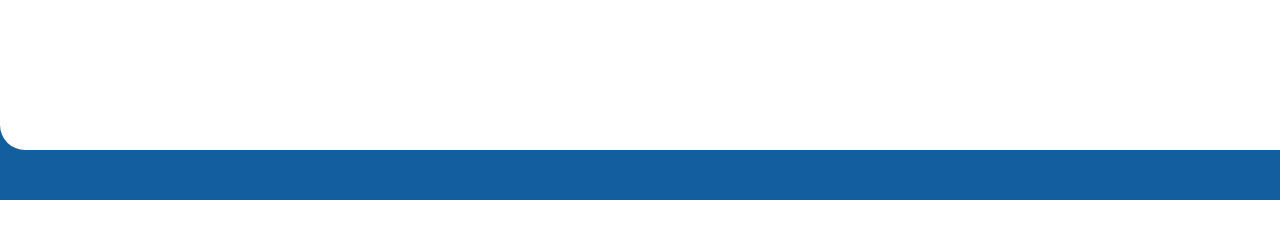
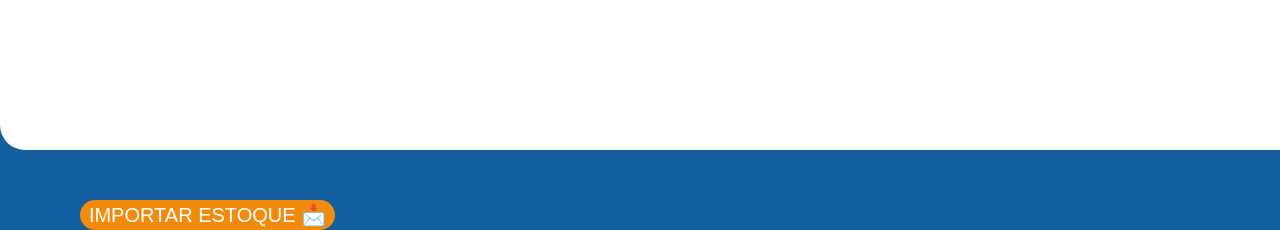
Before and after one commit to natanzi9/TCC, a Flask app: page /estoque in a window 1280 px wide; the page is wider, and only the part inside the window is pictured. Shown: the part 689-919 px from the top of that part. Before the commit the page ends 889 px from the top of that part, so only its background shows below. Run offline with Flask 3, Linux system fonts and the light colour scheme; data that the repository does not hold is empty; some libraries are stand-ins or nearby versions.

Commit message:
botão add e tbm readme

```diff
--- a/static/styleestoque.css
+++ b/static/styleestoque.css
@@ -76,3 +76,9 @@
     background-color: #135E9F;
     color: white;
 }
+.importar{
+    width: 255px;
+    height: 30px;
+    background-color: #F28B0C;
+    color: white;
+}
--- a/templates/estoque.html
+++ b/templates/estoque.html
@@ -65,7 +65,7 @@
             </tbody>
         </table>
     </div>
-
+    <button class="importar">IMPORTAR ESTOQUE 📩</button>
 </body>
 
 </html>
```
Also changed, not shown: README.TXT (added). Lines whose indentation alone changed are shown as unchanged.
